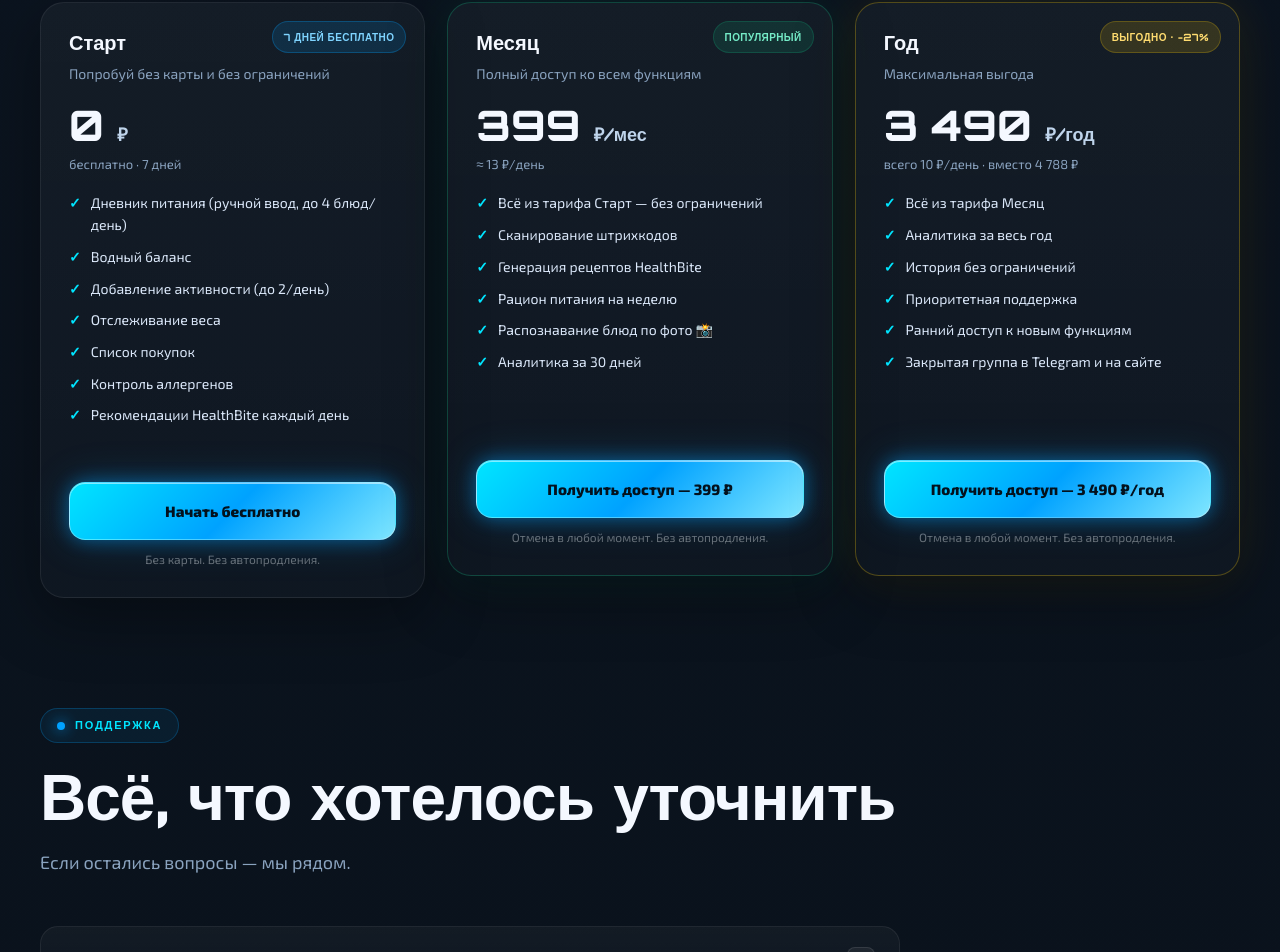
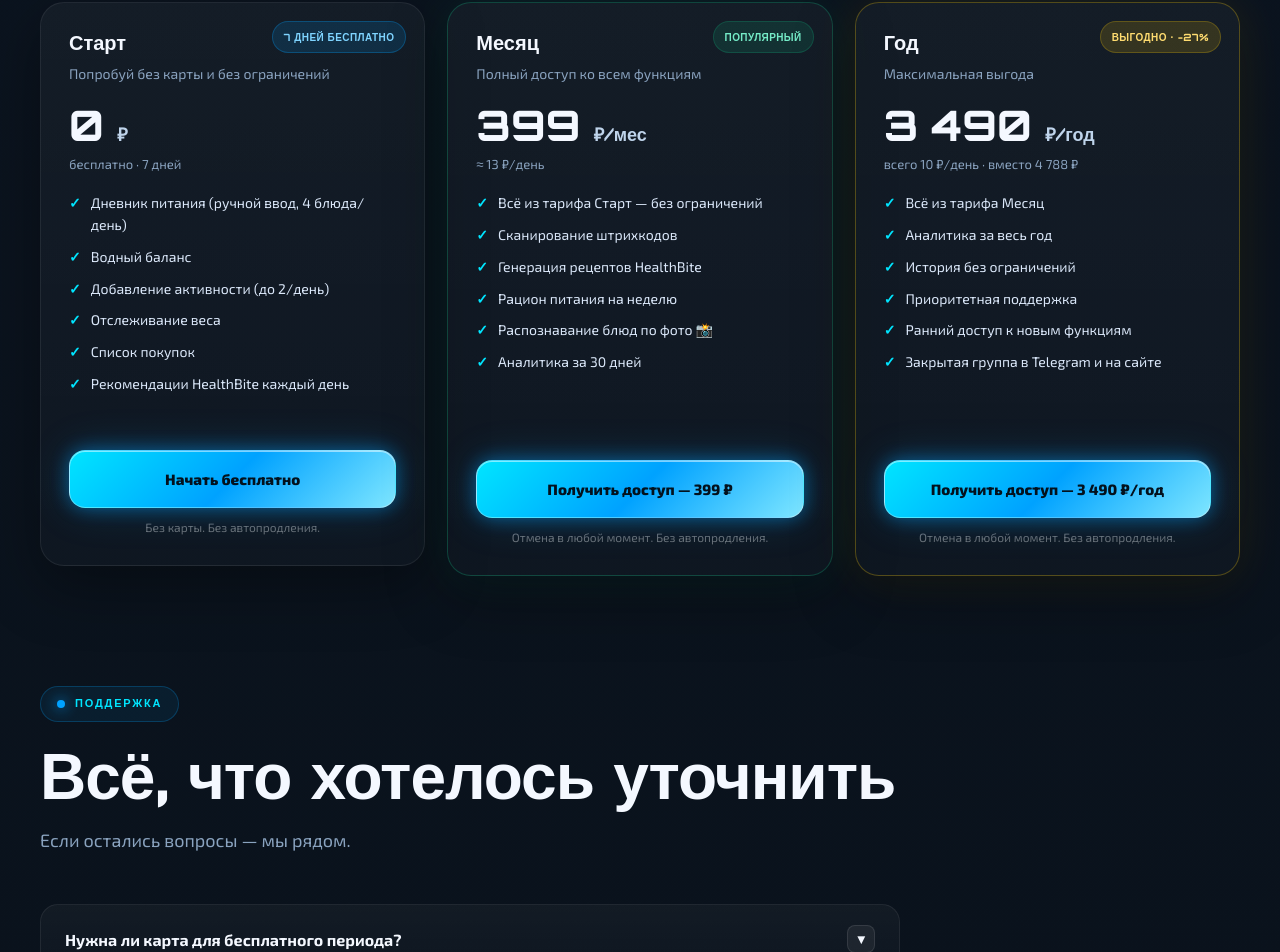
Before and after one commit to Nikitaram95/healthbite, a Next.js app: page / in a window 1280 px wide. Shown: the part 3658-4610 px from the top of the page. Built offline with nearby package versions, Linux system fonts and the light colour scheme; a web font is replaced by a local one.

Commit message:
feat add pos11

```diff
--- a/app/page.tsx
+++ b/app/page.tsx
@@ -451,12 +451,11 @@ export default function LandingPage() {
               <div className="price">0 <small>₽</small></div>
               <div className="per">бесплатно · 7 дней</div>
               <ul className="plan-features">
-                <li>Дневник питания (ручной ввод, до 4 блюд/день)</li>
+                <li>Дневник питания (ручной ввод, 4 блюда/день)</li>
                 <li>Водный баланс</li>
                 <li>Добавление активности (до 2/день)</li>
                 <li>Отслеживание веса</li>
                 <li>Список покупок</li>
-                <li>Контроль аллергенов</li>
                 <li>Рекомендации HealthBite каждый день</li>
                 {/* spacers до 8 — выравнивание с Месяцем */}
                 <li className="spacer">—</li>
```
